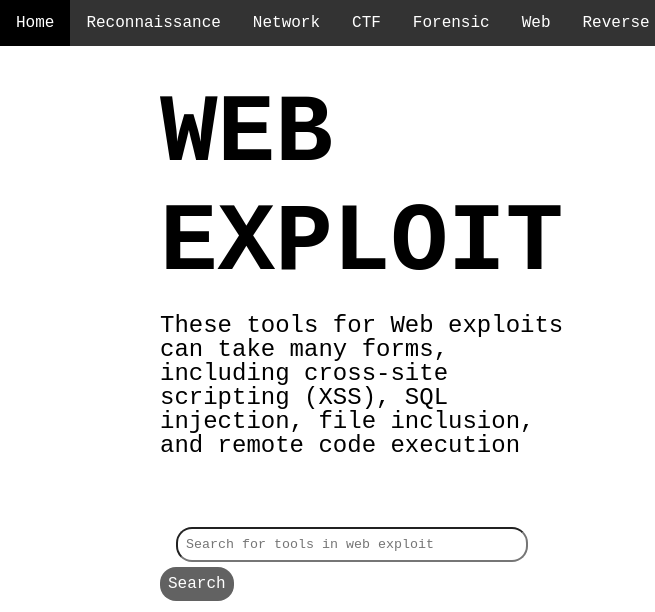
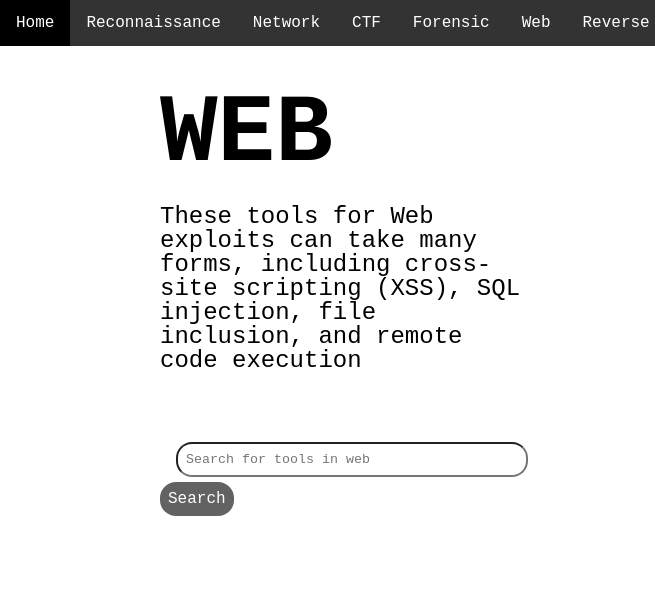
Before and after one commit to Crusher95574/toolsearch, a website with bundled scripts: page asset/html/web.html in a window 1280 px wide. Shown: the top 612 px of the page, 0-655 px from the left. Built offline with nearby package versions, Linux system fonts and the light colour scheme.

Commit message:
Update web.html

```diff
--- a/asset/html/web.html
+++ b/asset/html/web.html
@@ -43,13 +43,13 @@
     <div class="container grid grid-two-column">
       <div class="section-hero-data">
         <!--<p class="hero-top-data">this is me</p>-->
-        <h1 data-value="Web Exploit" class="hero-heading">Web<br> Exploit</h1>
+        <h1 data-value="Web Exploit" class="hero-heading">Web</h1>
         <p class="hero-para">These tools for Web exploits can take many forms, including cross-site scripting (XSS),
           SQL injection, file
           inclusion, and remote code execution</p>
         <form id="myForm2" autocomplete="off">
           <div>
-            <input type="text" id="search2" placeholder="Search for tools in web exploit" required>
+            <input type="text" id="search2" placeholder="Search for tools in web " required>
 
             <button class="button">Search</button>
           </div>
```
